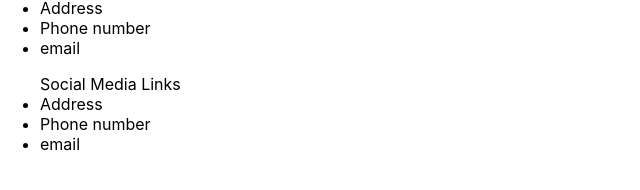
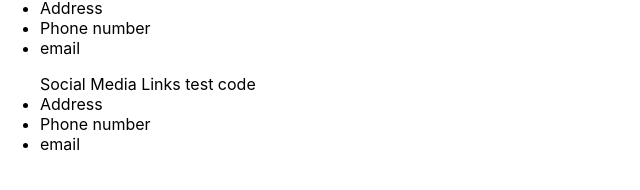
Before and after one commit to SalahSoussou/frontend_capstone_project, a React (Create React App) app: page / in a window 1280 px wide. Shown: the part 434-624 px from the top of the page, without its empty margins (0-640 px from the left). Built offline with nearby package versions, Linux system fonts and the light colour scheme.

Commit message:
good to go

```diff
--- a/src/components/Footer.js
+++ b/src/components/Footer.js
@@ -13,7 +13,7 @@ function Footer() {
         <li>email</li>
       </ul>
       <ul>
-        Social Media Links
+        Social Media Links test code
         <li>Address</li>
         <li>Phone number</li>
         <li>email</li>
```
